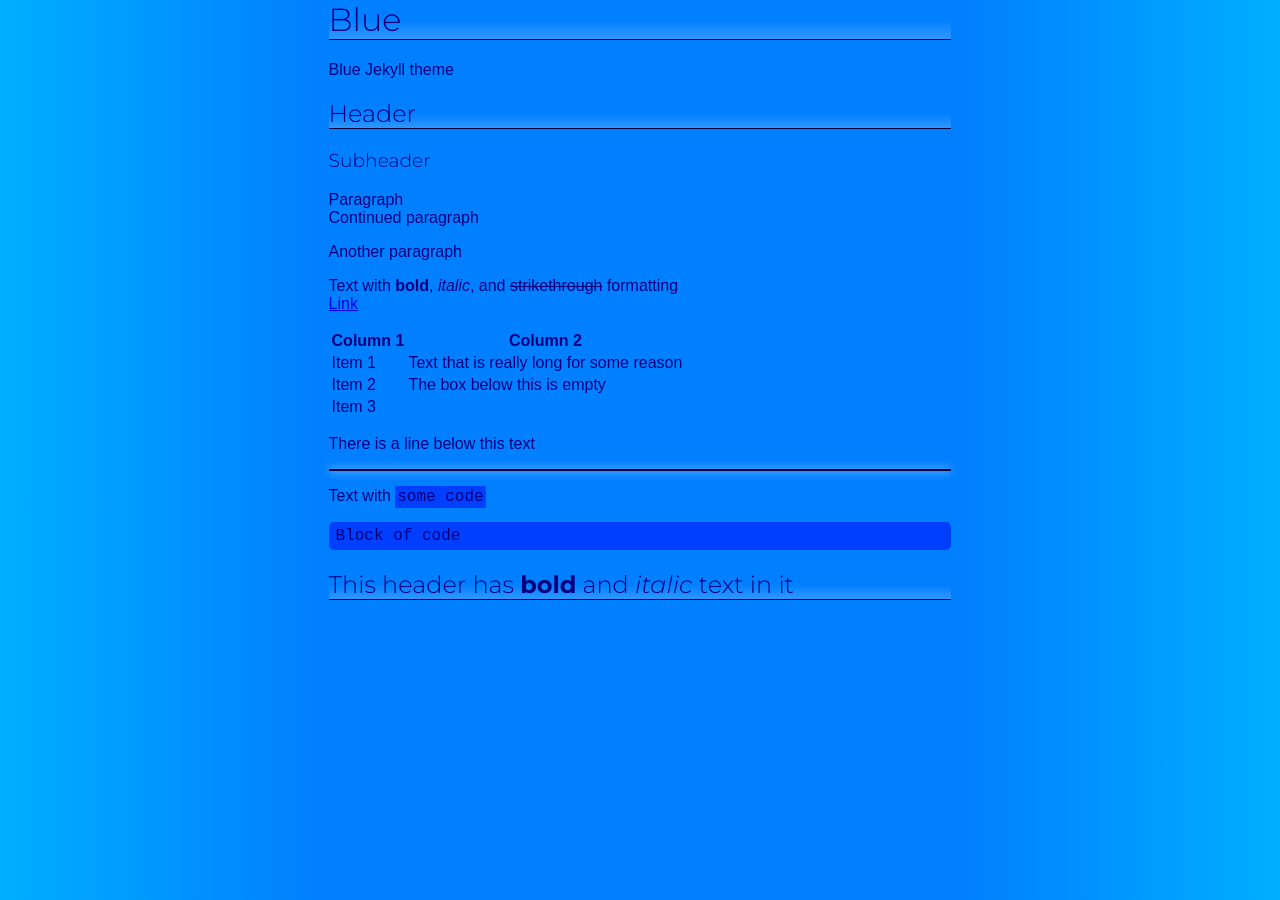
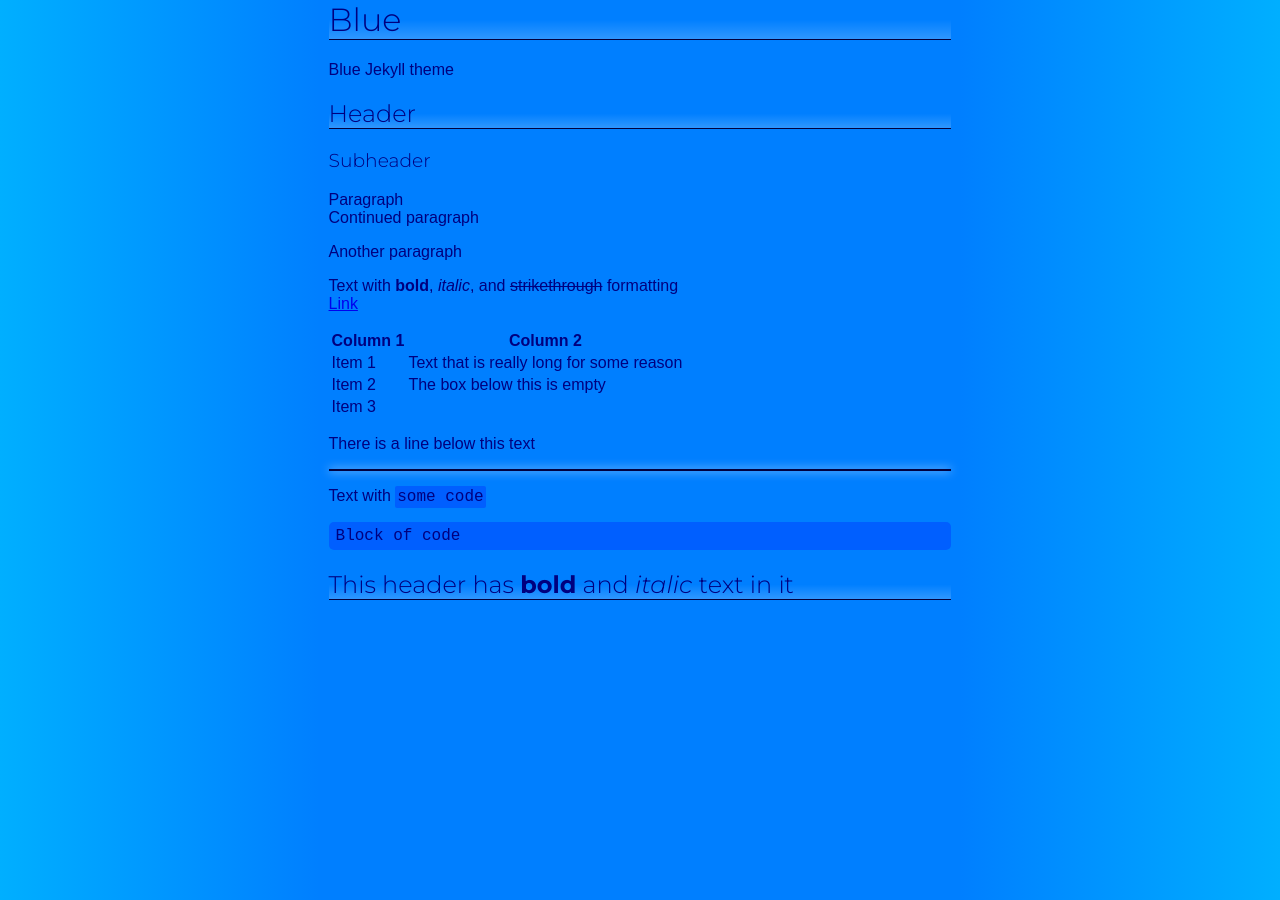
Before and after one commit to SuperYoshi10000/BlueTonic, a Jekyll site: the page built from index.md, in a window 1280 px wide. Built offline with Jekyll 4.4.1, drawn with Linux system fonts in a browser that asks for light colours; some web fonts are replaced.

```diff
--- a/_layouts/default.html
+++ b/_layouts/default.html
@@ -3,4 +3,5 @@
   <body>
     {{ content }}
   </body>
+  {% include script.html %}
 </html>
--- a/_sass/base.scss
+++ b/_sass/base.scss
@@ -3,7 +3,7 @@
 * {
   --color-bg: #007fff;
   --color-bga: #00afff;
-  --color-bg2: #003fff;
+  --color-bg2: #003fff7f;
   --color-header-highlight: #ffffff2f;
   --color-fg: #00007f;
   --color-line: #00003f;
@@ -33,11 +33,13 @@ h1, h2 {
 hr {
   border: none;
   border-bottom: 2px solid var(--color-line);
-  box-shadow: 0 0 10px #ffffff;
+  box-shadow: 0 0 10px white;
 }
 
 pre, code {
   font-family: "IBM Plex Mono", monospace;
+}
+pre, :not(pre) > code {
   background-color: var(--color-bg2);
 }
 code {
@@ -49,6 +51,6 @@ pre {
   border-radius: 5px;
 }
 
-:is(h1, h2):hover {
+:is(h1, h2, h3, h4, h5, h6):hover {
   font-weight: bolder;
 }
```
Also changed, not shown: _includes/script.html (added, +11 -0 lines).
